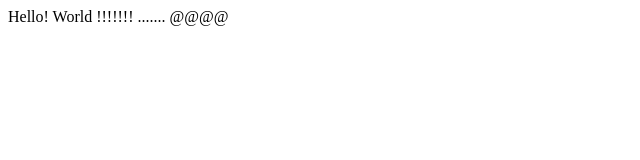
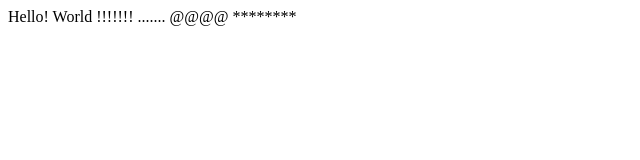
Before and after one commit to BanuGowda/Practice, a plain HTML site: page index.html in a window 1280 px wide. Shown: the full height of the page, 0-640 px from the left. Drawn offline with Linux system fonts and the light colour scheme.

Commit message:
adding the latest update

```diff
--- a/index.html
+++ b/index.html
@@ -4,3 +4,5 @@
 
 <dev>.......</dev>
 <dev>@@@@</dev>
+
+<dev>********</dev>
```
